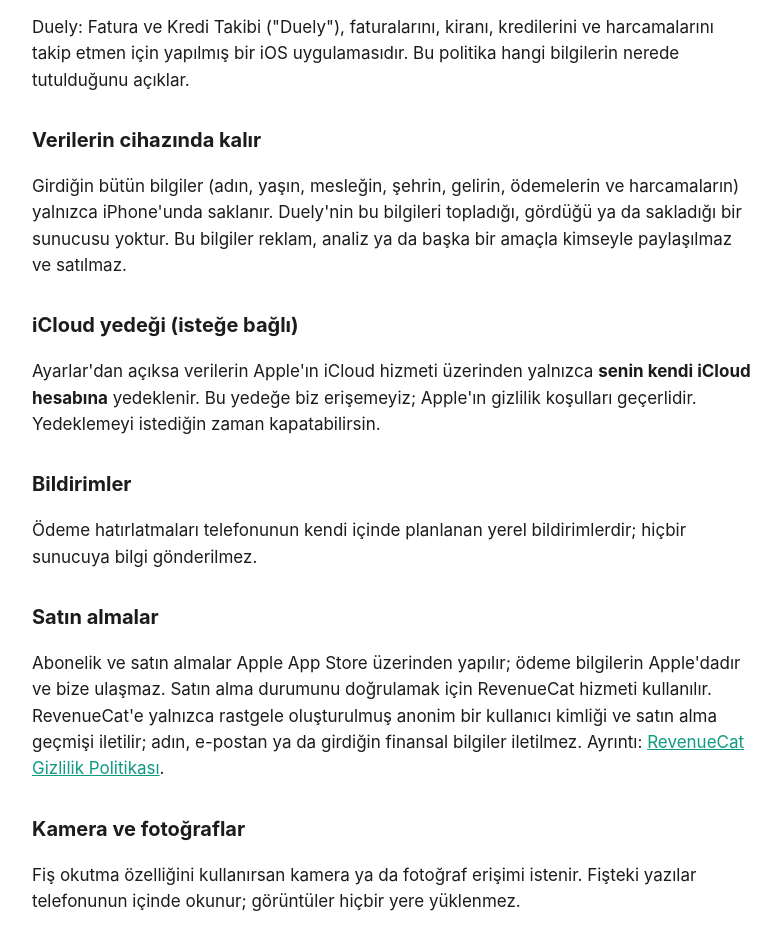
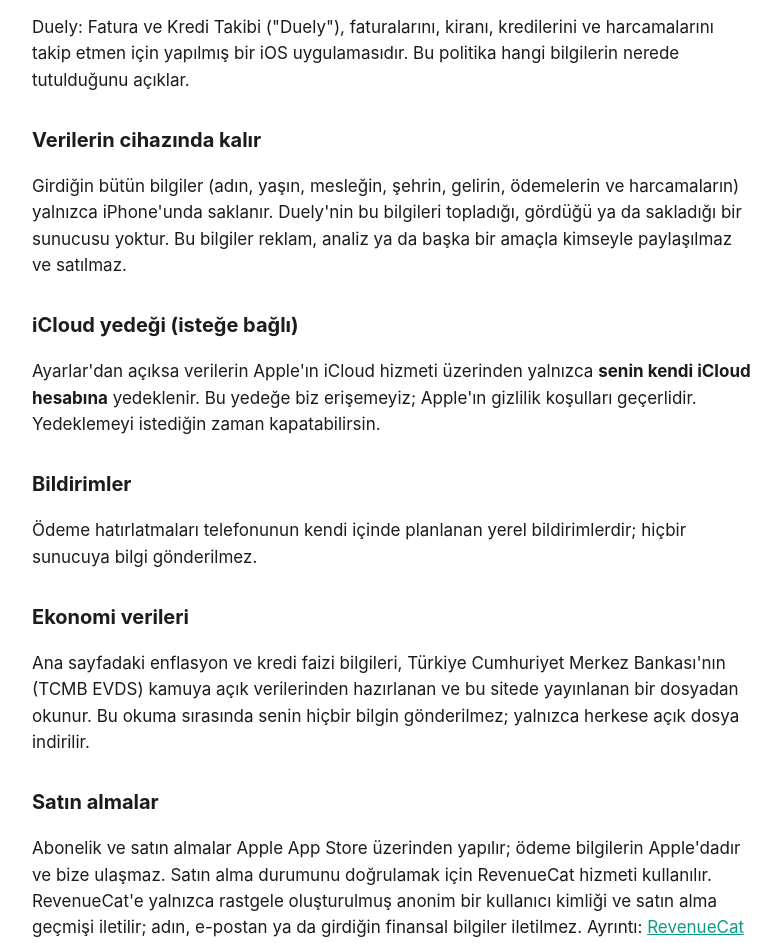
Before and after one commit to arialibaran46/duely-gizlilik, a plain HTML site: page index.html in a window 1280 px wide. Shown: the part 136-1079 px from the top of the page, without its empty margins (248-1029 px from the left). Drawn offline with Linux system fonts and the light colour scheme.

Commit message:
Gizlilik: ekonomi verisi okuması açıklandı
Co-Authored-By: Claude Opus 5.5 <noreply@anthropic.com>

```diff
--- a/index.html
+++ b/index.html
@@ -30,6 +30,9 @@
   <h2>Bildirimler</h2>
   <p>Ödeme hatırlatmaları telefonunun kendi içinde planlanan yerel bildirimlerdir; hiçbir sunucuya bilgi gönderilmez.</p>
 
+  <h2>Ekonomi verileri</h2>
+  <p>Ana sayfadaki enflasyon ve kredi faizi bilgileri, Türkiye Cumhuriyet Merkez Bankası'nın (TCMB EVDS) kamuya açık verilerinden hazırlanan ve bu sitede yayınlanan bir dosyadan okunur. Bu okuma sırasında senin hiçbir bilgin gönderilmez; yalnızca herkese açık dosya indirilir.</p>
+
   <h2>Satın almalar</h2>
   <p>Abonelik ve satın almalar Apple App Store üzerinden yapılır; ödeme bilgilerin Apple'dadır ve bize ulaşmaz. Satın alma durumunu doğrulamak için RevenueCat hizmeti kullanılır. RevenueCat'e yalnızca rastgele oluşturulmuş anonim bir kullanıcı kimliği ve satın alma geçmişi iletilir; adın, e-postan ya da girdiğin finansal bilgiler iletilmez. Ayrıntı: <a href="https://www.revenuecat.com/privacy">RevenueCat Gizlilik Politikası</a>.</p>
 
```
